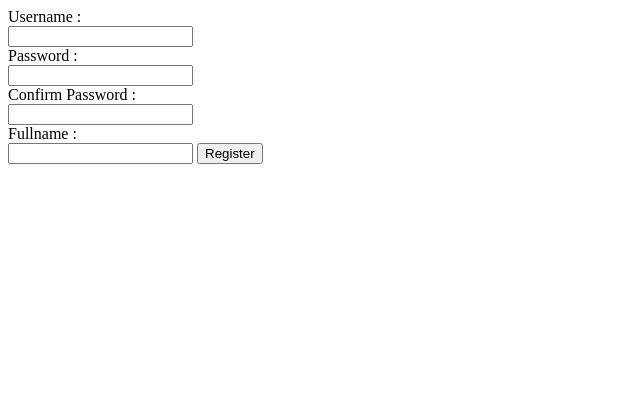
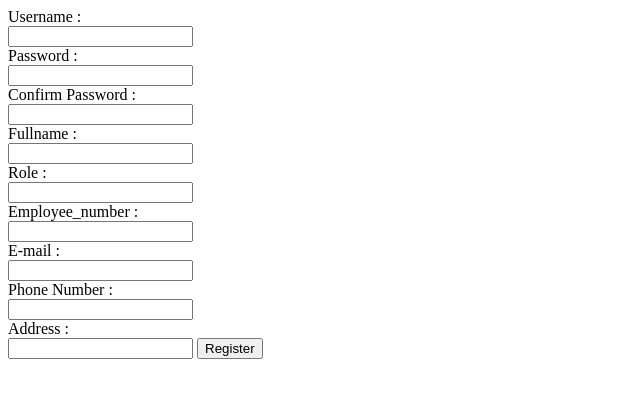
Before and after one commit to khairunnisasiwi/loginSI, a PHP site: page /register.php in a window 1280 px wide. Shown: the top 398 px of the page, without its empty margins (0-640 px from the left). Run offline with PHP 8.4, Linux system fonts and the light colour scheme.

Commit message:
register

```diff
--- a/register.php
+++ b/register.php
@@ -15,6 +15,16 @@
 <input name="confirm" type="password" />
 <div> Fullname :</div>
 <input name="fullname" type="text" />
+<div> Role :</div>
+<input name="role" type="text" />
+<div> Employee_number :</div>
+<input name="employee_number" type="text" />
+<div> E-mail :</div>
+<input name="email" type="text" />
+<div> Phone Number :</div>
+<input name="phonenumber" type="text" />
+<div> Address :</div>
+<input name="address" type="text" />
 <input type="submit" value="Register" />
 </form>
 </body>
```
Also changed, not shown: loginsi.sql (+42 -5 lines), reg_act.php (+10 -4 lines).
